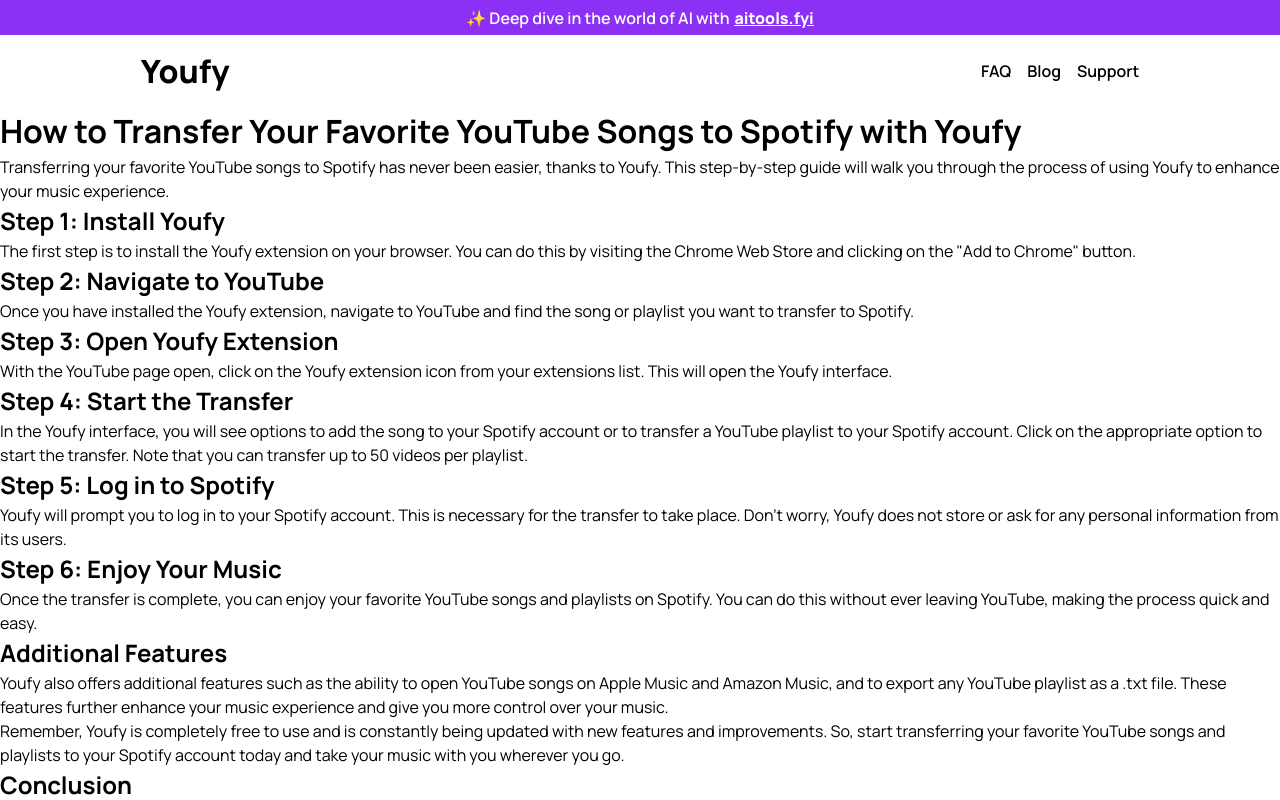
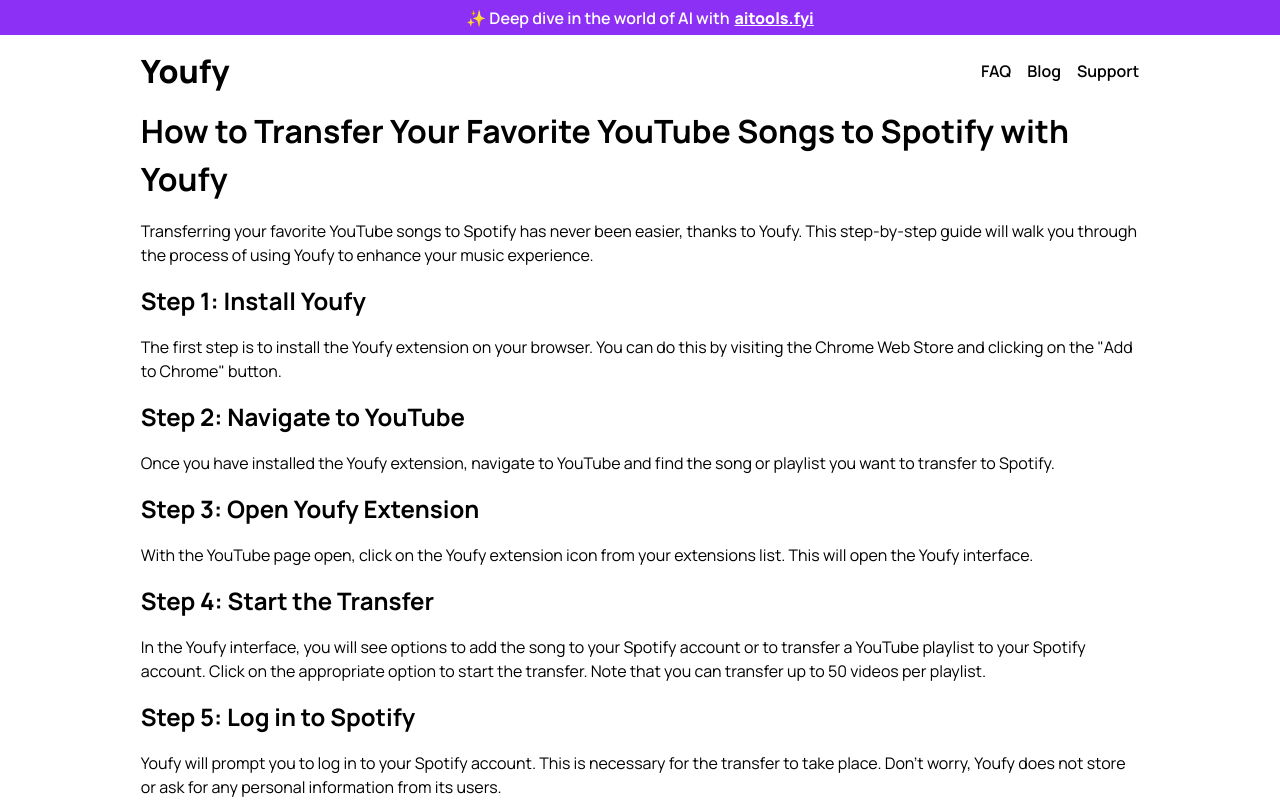
Before and after one commit to imrishit98/youfyapp.com, a Next.js app: page /blog/how-to-transfer-your-favorite-youtube-songs-to-spotify-with-youfy in a window 1280 px wide. Shown: the top 800 px of the page. Built offline with nearby package versions, Linux system fonts and the light colour scheme.

Commit message:
Add blog post styles

```diff
--- a/src/styles/main.css
+++ b/src/styles/main.css
@@ -541,8 +541,8 @@ footer p:hover span {
   max-width: 100%;
   margin: 0 auto;
   overflow-x: hidden;
+  flex-direction: column;
   gap: 2rem;
-  flex-direction: column;
   padding-top: 2rem;
   padding-bottom: 2rem;
 }
@@ -568,4 +568,40 @@ footer p:hover span {
 }
 .blog-page .blog-list {
   list-style: none;
+}
+
+.blog-post-page {
+  display: flex;
+  justify-content: center;
+  align-items: center;
+  padding: 0 14vw;
+  max-width: 100%;
+  margin: 0 auto;
+  overflow-x: hidden;
+  justify-content: flex-start;
+  align-items: flex-start;
+  flex-direction: column;
+  gap: 1rem;
+  padding-top: 2rem;
+  padding-bottom: 2rem;
+}
+@media (min-width: 1921px) {
+  .blog-post-page {
+    padding: 0 26vw;
+  }
+}
+@media (max-width: 1535px) {
+  .blog-post-page {
+    padding: 0 11vw;
+  }
+}
+@media (max-width: 1025px) {
+  .blog-post-page {
+    padding: 0 6vw;
+  }
+}
+@media (max-width: 641px) {
+  .blog-post-page {
+    padding: 0 4vw;
+  }
 }/*# sourceMappingURL=main.css.map */
--- a/src/styles/main.scss
+++ b/src/styles/main.scss
@@ -12,3 +12,4 @@
 @import './pages/index';
 @import './pages/pages-global';
 @import './pages/blog';
+@import './pages/blog/blog-post';
--- a/src/styles/pages/blog/_index.scss
+++ b/src/styles/pages/blog/_blog-post.scss
@@ -1,12 +1,11 @@
-.blog-page {
+.blog-post-page {
   @include container;
-  gap: 2rem;
+  justify-content: flex-start;
+  align-items: flex-start;
   flex-direction: column;
+  gap: 1rem;
   padding: {
     top: 2rem;
     bottom: 2rem;
   }
-  .blog-list {
-    list-style: none;
-  }
 }
```
Also changed, not shown: 1 other file (tests, documents, lock files or other folders).
